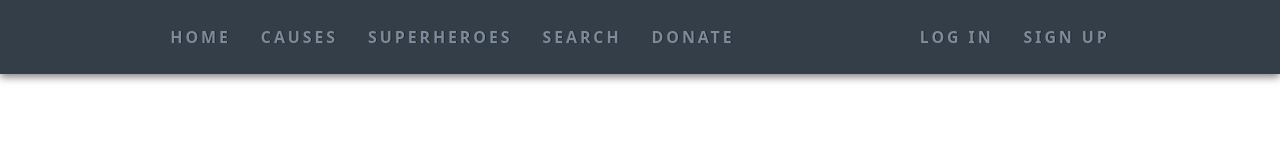
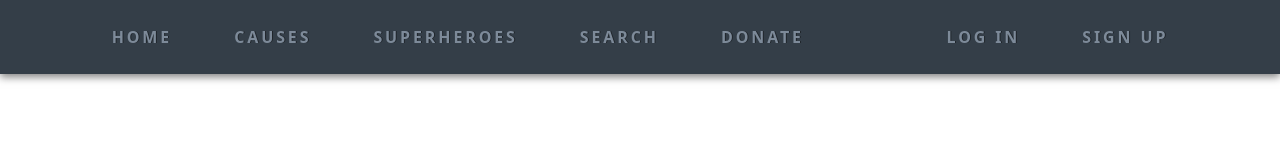
Before and after one commit to hvpetrow/make-some-good, a React (Create React App) app: page / in a window 1280 px wide. Shown: the top 160 px of the page. Built offline with nearby package versions, Linux system fonts and the light colour scheme; no server answers; the database is empty.

Commit message:
header styles updated

```diff
--- a/src/components/Header/Header.module.css
+++ b/src/components/Header/Header.module.css
@@ -14,7 +14,7 @@ nav {
     z-index: 100000;
 }
 
-.nav-items {
+nav .nav-items {
     position: relative;
     display: flex;
     padding: 0.8rem;
@@ -22,7 +22,7 @@ nav {
     justify-content: center;
 }
 
-ul {
+nav ul {
     display: block;
     text-align: center;
     margin: 0 auto;
@@ -32,8 +32,9 @@ ul {
     position: relative;
 }
 
-li {
-    margin: 0 auto;
+nav li {
+    margin-right: 1rem;
+    margin-left: 1rem;
     display: inline-block;
     list-style: none;
     padding: 0;
```
